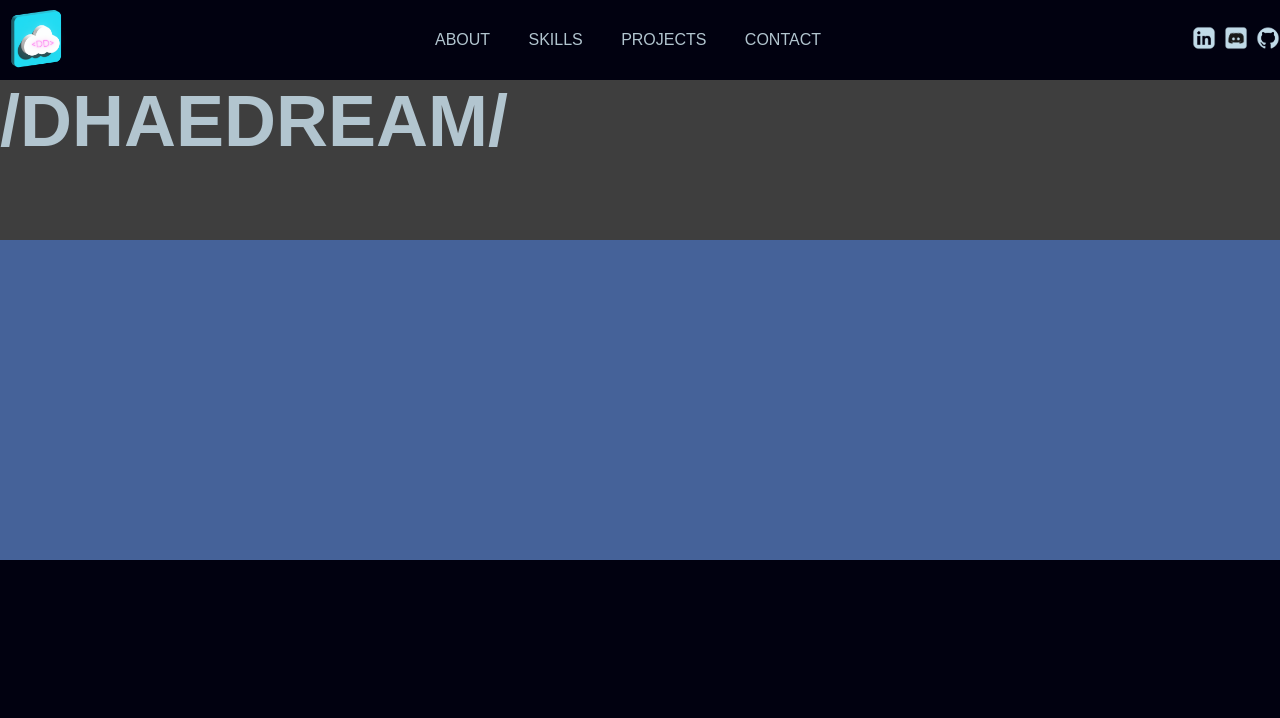
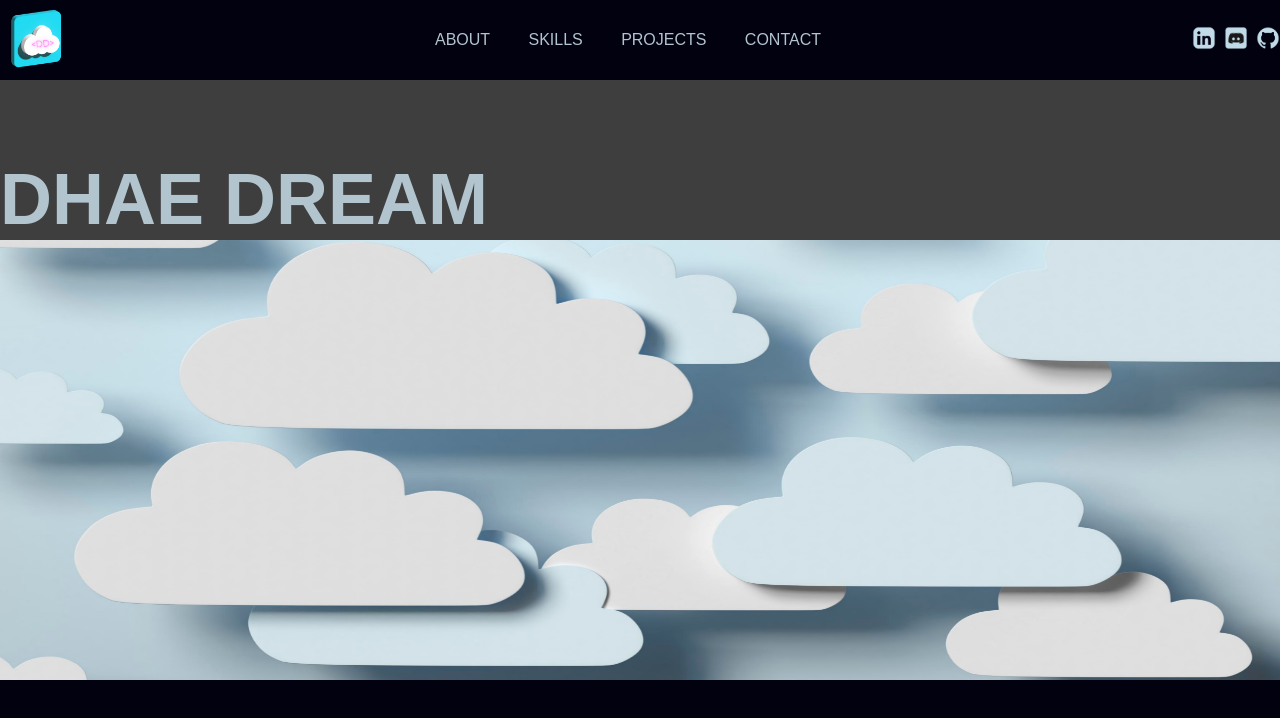
Before and after one commit to dhaedream/spring-22-portfolio, a React (Create React App) app: page / in a window 1280 px wide. Shown: the top 718 px of the page. Built offline with nearby package versions, Linux system fonts and the light colour scheme.

Commit message:
basic styling for desktop view of header

```diff
--- a/src/App.css
+++ b/src/App.css
@@ -9,4 +9,5 @@ body {
   max-width: 100%;
   background: #010110;
   color: var(--color-grey);
+  /* padding: 0 1vw; */
 }
--- a/src/components/header/Header.jsx
+++ b/src/components/header/Header.jsx
@@ -1,13 +1,14 @@
 import React from "react";
 import "./header.css";
+import bannerImg from "../../assets/banner-dark.png";
 
 const Header = () => {
   return (
     <div className="header_container">
       <div className="header_top">
-        <h2>/DHAEDREAM/</h2>
+        <h2>DHAE DREAM</h2>
       </div>
-      <div className="header_banner"></div>
+      <img src={bannerImg} className="header_banner-img" />
     </div>
   );
 };
--- a/src/components/header/header.css
+++ b/src/components/header/header.css
@@ -5,11 +5,14 @@
 .header_top {
   background: rgb(62, 62, 62);
   height: 20vh;
+  display: flex;
+  flex-direction: column;
+  justify-content: flex-end;
 }
 h2 {
   font-size: 4.5rem;
 }
-.header_banner {
-  background: rgb(69, 98, 153);
-  height: 40vh;
+.header_banner-img {
+  min-height: 40vh;
+  max-height: 55vh;
 }
```
Also changed, not shown: src/assets/banner-dark.png (added), 1 other file (tests, documents, lock files or other folders).
